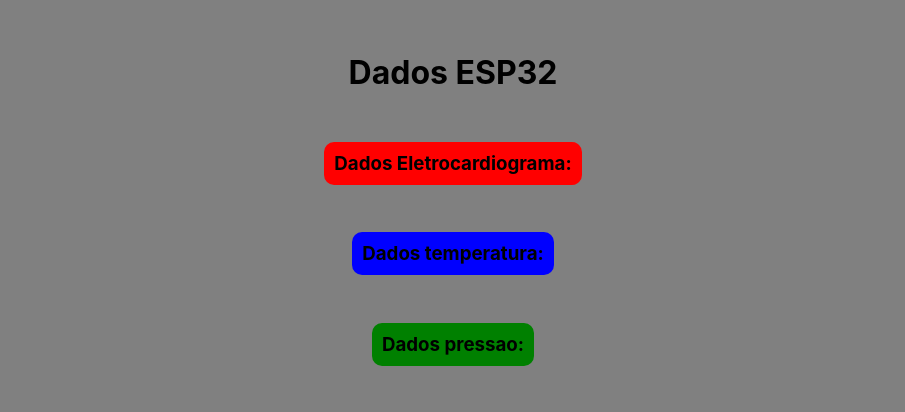
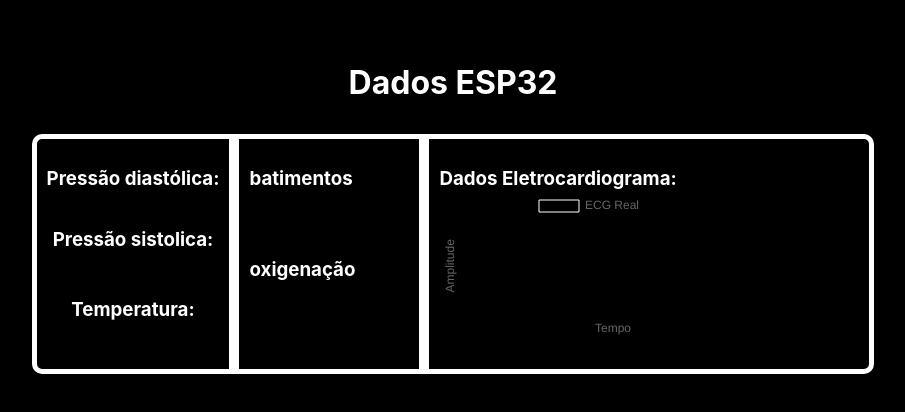
Before and after one commit to henrique-0407/MonitoramentoIntegrado, a React (Create React App) app: page / in a window 1280 px wide. Shown: the part 192-604 px from the top of the page, without its empty margins (187-1092 px from the left). Built offline with nearby package versions, Linux system fonts and the light colour scheme; no server answers.

Commit message:
tome quse fim

```diff
--- a/package.json
+++ b/package.json
@@ -7,7 +7,9 @@
     "@testing-library/react": "^13.4.0",
     "@testing-library/user-event": "^13.5.0",
     "axios": "^1.7.7",
+    "chart.js": "^4.4.6",
     "react": "^18.3.1",
+    "react-chartjs-2": "^5.2.0",
     "react-dom": "^18.3.1",
     "react-router-dom": "^6.27.0",
     "react-scripts": "5.0.1",
--- /dev/null
+++ b/src/components/esg/index.jsx
@@ -0,0 +1,90 @@
+import React, { useState, useEffect } from 'react';
+import { Line } from 'react-chartjs-2';
+import { Chart as ChartJS, CategoryScale, LinearScale, PointElement, LineElement, Title, Tooltip, Legend } from 'chart.js';
+
+// Registrar os componentes do Chart.js
+ChartJS.register(CategoryScale, LinearScale, PointElement, LineElement, Title, Tooltip, Legend);
+
+const ECGChart = ({ ecgData }) => {
+  const [data, setData] = useState({
+    labels: [],  // Armazenar os timestamps (em série)
+    datasets: [{
+      label: 'ECG Real',
+      data: [],  // Aqui ficam os valores do ECG
+      fill: false,
+      borderColor: '#fff',
+      tension: 0.1,
+      borderWidth: 1,
+    }],
+  });
+
+  useEffect(() => {
+    if (ecgData !== undefined && ecgData !== null) {
+      // Atualiza os dados com os novos valores de ECG
+      setData((prevData) => {
+        const newTime = new Date().toLocaleTimeString(); // Gera o timestamp atual
+
+        // Adiciona o novo valor de ECG (valor de batimento)
+        const newLabels = [...prevData.labels, newTime];
+        const newData = [...prevData.datasets[0].data, ecgData];
+
+        // Limita o gráfico a 20 pontos de dados (apaga dados antigos)
+        if (newData.length > 20) {
+          newLabels.shift();  // Remove o primeiro timestamp (mais antigo)
+          newData.shift();    // Remove o primeiro valor de ECG (mais antigo)
+        }
+
+        return {
+          labels: newLabels,
+          datasets: [{
+            ...prevData.datasets[0],
+            data: newData,
+          }],
+        };
+      });
+    }
+  }, [ecgData]);  // Atualiza quando o ecgData mudar
+
+  // Opções do gráfico
+  const chartOptions = {
+    responsive: true,
+    plugins: {
+      legend: {
+        position: 'top',
+      },
+      tooltip: {
+        callbacks: {
+          label: (context) => `Valor: ${context.raw.toFixed(2)}`,
+        },
+      },
+    },
+    scales: {
+      x: {
+        title: {
+          display: true,
+          text: 'Tempo',
+        },
+        ticks: {
+          autoSkip: true,
+          maxTicksLimit: 10,  // Limita o número de ticks no eixo X
+        },
+      },
+      y: {
+        title: {
+          display: true,
+          text: 'Amplitude',
+        },
+        min: Math.min(...data.datasets[0].data) - 1, // Ajusta para a amplitude dos dados recebidos
+        max: Math.max(...data.datasets[0].data) + 1, // Ajusta para a amplitude dos dados recebidos
+      },
+    },
+  };
+
+  return (
+    <div>
+      <Line data={data} options={chartOptions} />
+    </div>
+  );
+};
+
+export default ECGChart;
--- a/src/pages/app/index.jsx
+++ b/src/pages/app/index.jsx
@@ -1,6 +1,7 @@
 import { useEffect, useState } from 'react';
 import './index.scss';
 import axios from 'axios';
+import ECGChart from '../../components/esg';  // Componente de gráfico
 
 export default function App() {
   const [mensagem, setMensagem] = useState({});
@@ -10,9 +11,10 @@
     const tome = async () => {
       try {
         let response = await axios.get('http://localhost:5050/mensagem/');
+        // Garantir que os valores de ECG sejam números
         setMensagem({
           temperatura: response.data.temperatura,
-          ecg: response.data.ecg,
+          ecg: parseFloat(response.data.ecg) || 0,  // Garantir que o valor de ECG seja um número
           pressao: response.data.pressao
         });
       } catch (error) {
@@ -20,19 +22,41 @@
       }
     };
 
+    // Chama a função na primeira renderização e a cada 2 segundos
     tome();
-
-    const intervalo = setInterval(tome,2000);
+    const intervalo = setInterval(tome, 1);
 
     return () => clearInterval(intervalo);
-  }, []);
+  }, []);  // A dependência vazia [] significa que esse efeito acontece apenas uma vez, no carregamento inicial
 
   return (
     <div className="App">
       <h1>Dados ESP32</h1>
-      <h3 className='eletro'>Dados Eletrocardiograma: {mensagem.ecg}</h3>
-      <h3 className='temperatura'>Dados temperatura: {mensagem.temperatura}</h3>
-      <h3 className='pressao'>Dados pressao: {mensagem.pressao}</h3>
+      <div className='dados'>
+
+
+        <div className='presureSD'>
+          <h3 className='pressao'>Pressão diastólica: {mensagem.pressao}</h3>
+          <h3 className='pressao'>Pressão sistolica: {mensagem.pressao}</h3>
+          <h3 className='temperatura'>Temperatura: {mensagem.temperatura}</h3>
+        </div>
+
+        <div className='batimentos'>
+          <h3 className='bati'>batimentos</h3>
+          <h3 className='pox'>oxigenação</h3>
+        </div>
+        <div className='grafico'>
+        <h3 className='eletro'>
+          Dados Eletrocardiograma:
+          <ECGChart ecgData={mensagem.ecg} />  {/* Passando os dados de ECG para o gráfico */}
+        </h3>
+        </div>
+
+
+
+
+      </div>
+
     </div>
   );
 }
--- a/src/pages/app/index.scss
+++ b/src/pages/app/index.scss
@@ -1,5 +1,5 @@
 .App{
-  background-color: gray;
+  background-color:black;
   height: 100vh;
   width: 100%;
   display: flex;
@@ -7,19 +7,51 @@
   justify-content: center;
   align-items: center;
   gap: 10px;
-  .eletro{
-    background-color: red;
-    padding: 10px;
-    border-radius: 10px;
+  h3,h1{
+    color:#fff
   }
-  .temperatura{
-    background-color: blue;
-    padding: 10px;
-    border-radius: 10px;
+  .dados{
+    display: flex;
+    flex-direction: row;
+      .grafico{
+        display: flex;
+        width: 55vh;
+        border: 5px #fff solid;
+        border-top-right-radius: 10px;
+        border-bottom-right-radius: 10px;
+        .eletro{
+
+          padding: 10px;
+
+        }
+      }
+
+    .batimentos{
+      border: 5px #fff solid;
+      width: 20vh;
+      display: flex;
+      flex-direction: column;
+      gap: 30px;
+      padding: 10px
+    }
+    .temperatura{
+      padding: 10px;
+      border-radius: 10px;
+    }
+    .presureSD{
+      display: flex;
+      flex-direction: column;
+      align-items: center;
+      background-color: rgb(0, 0, 0);
+      padding: 10px;
+      border: 5px #fff solid;
+      border-top-left-radius: 10px;
+      border-bottom-left-radius:10px ;
+      .pressao{
+        border: 10px #fff;
+      }
+    }
+
   }
-  .pressao{
-    background-color: green;
-    padding: 10px;
-    border-radius: 10px;
-  }
+
 }
```
Also changed, not shown: src/components/bc/index.jsx (added), 1 other file (tests, documents, lock files or other folders).
